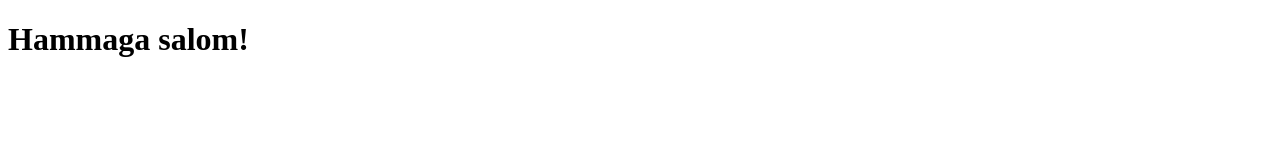
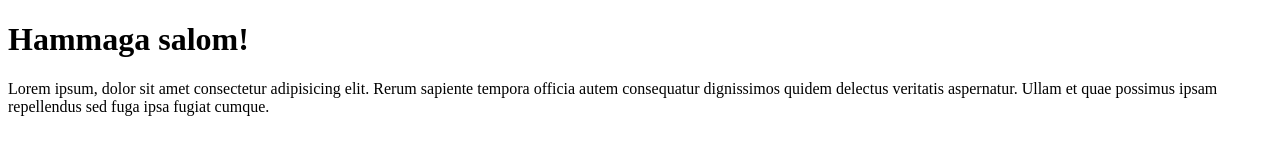
Before and after one commit to DiyorMirpolatov/yengi, a plain HTML site: page index.html in a window 1280 px wide. Drawn offline with Linux system fonts and the light colour scheme.

Commit message:
lorem qolishdi

```diff
--- a/index.html
+++ b/index.html
@@ -1,12 +1,18 @@
 <!DOCTYPE html>
 <html lang="en">
-<head>
-    <meta charset="UTF-8">
-    <meta http-equiv="X-UA-Compatible" content="IE=edge">
-    <meta name="viewport" content="width=device-width, initial-scale=1.0">
+  <head>
+    <meta charset="UTF-8" />
+    <meta http-equiv="X-UA-Compatible" content="IE=edge" />
+    <meta name="viewport" content="width=device-width, initial-scale=1.0" />
     <title>Document</title>
-</head>
-<body>
+  </head>
+  <body>
     <h1>Hammaga salom!</h1>
-</body>
+    <p>
+      Lorem ipsum, dolor sit amet consectetur adipisicing elit. Rerum sapiente
+      tempora officia autem consequatur dignissimos quidem delectus veritatis
+      aspernatur. Ullam et quae possimus ipsam repellendus sed fuga ipsa fugiat
+      cumque.
+    </p>
+  </body>
 </html>
```
